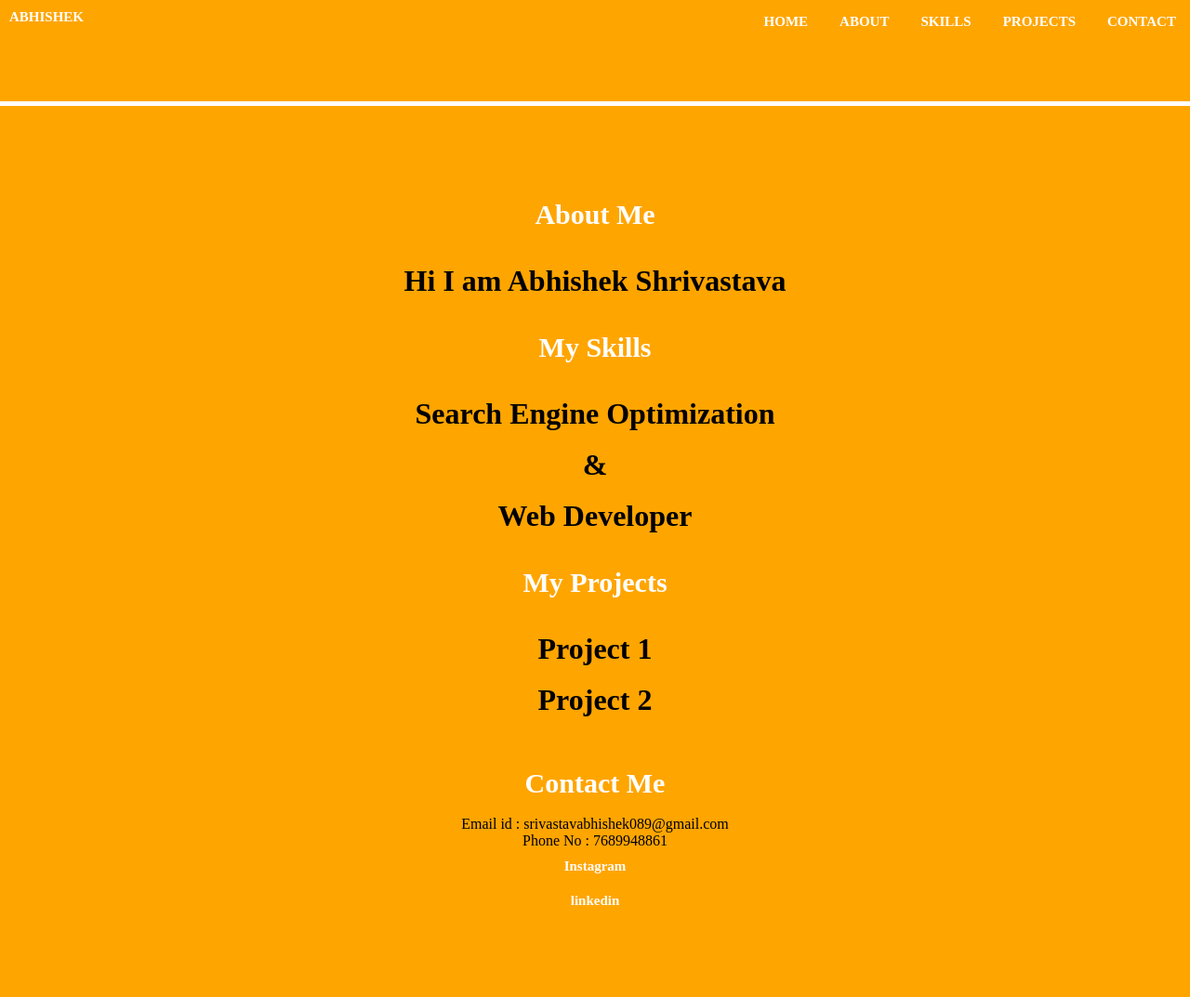
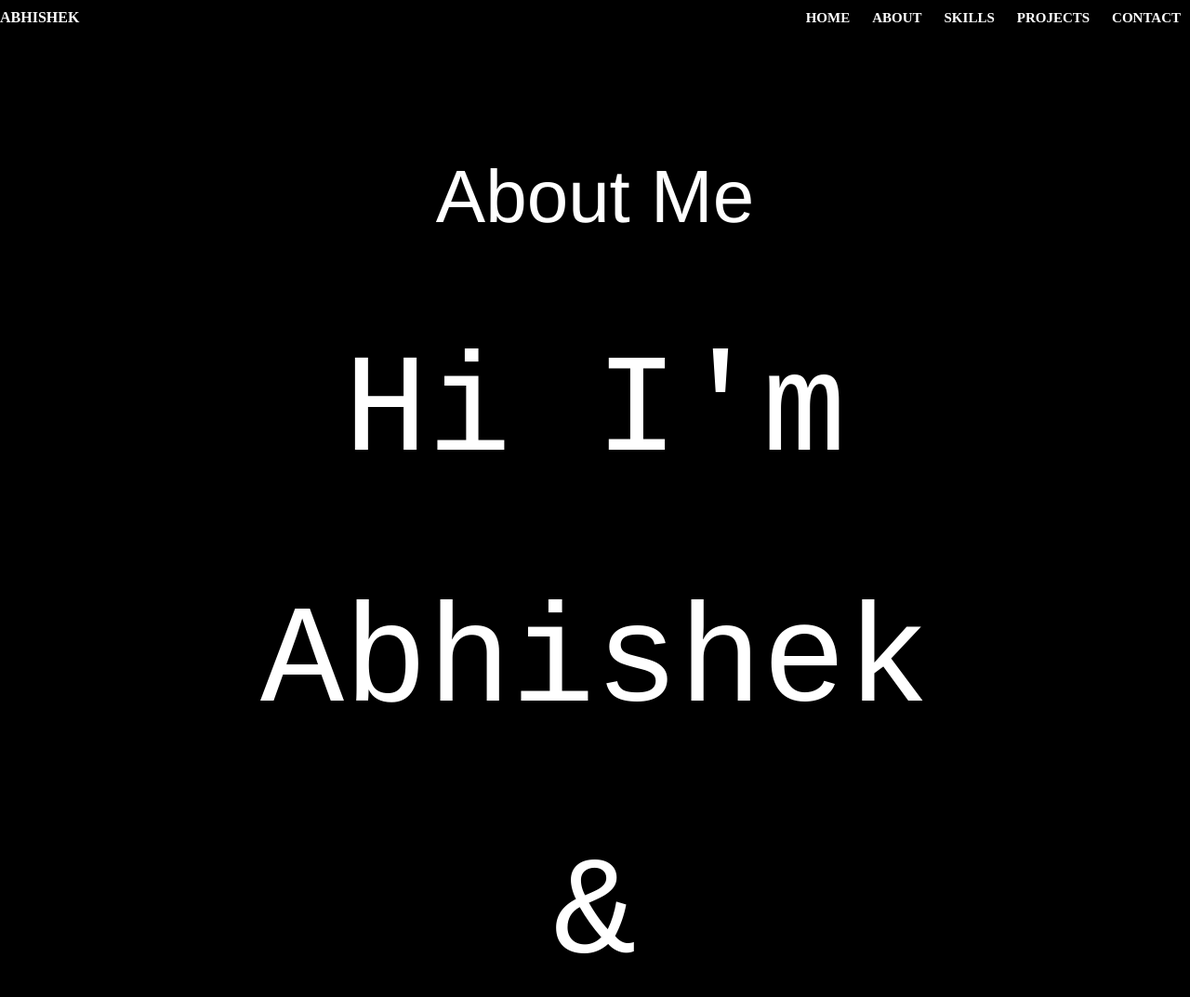
Before and after one commit to abhicoder9/abhicoder9.github.io, a plain HTML site: page index.html in a window 1280 px wide. Shown: the top 1073 px of the page at 93% size. Before the commit the page ends 988 px from the top, so only its background shows below. Drawn offline with Linux system fonts and the light colour scheme.

Commit message:
some changes

```diff
--- a/index.html
+++ b/index.html
@@ -5,15 +5,13 @@
     <meta http-equiv="X-UA-Compatible" content="IE=edge">
     <meta name="viewport" content="width=device-width, initial-scale=1.0">
     <link rel="stylesheet" href="styles.css">
-    <link rel="preconnect" href="https://fonts.googleapis.com">
-    <link rel="preconnect" href="https://fonts.gstatic.com" crossorigin>
     <link href="https://fonts.googleapis.com/css2?family=Roboto:wght@100;300&display=swap" rel="stylesheet">
     <title>Abhishek Shrivastava</title>
 </head>
 <body>
     <div class="header">
-        <a href="index.html">ABHISHEK</a>
-        <nav>
+        <a href="index.html" id="Abhishek">ABHISHEK</a>
+        <div class="nav">
             <ul>
                 <li><a href="#home">HOME</a></li>
                 <li><a href="#about">ABOUT</a></li>
@@ -21,49 +19,56 @@
                 <li><a href="#project">PROJECTS</a></li>
                 <li><a href="#contact">CONTACT</a></li>
             </ul>
-        </nav>
+        </div>
     </div>
     <br>
     <br>
     <br>
     <br>
-    <div class="blank"></div>
+    <br>
     <div class="about">
-        <h2>About Me</h2>
-        <br>
-        <br>
-        <h1>Hi I am Abhishek Shrivastava</h1>
-        <br>
-        <br>
+        <div>
+            <h2>About Me</h2>
+        </div>
+        <div>
+            <h1>Hi I'm</h1>
+            <h1>Abhishek</h1>
+            <h1>&</h1>
+            <h1>I'm Learning Web Developer</h1>
+        </div>
     </div>
     <div class="skills">
-        <h2>My Skills</h2>
-        <br>
-        <br>
-        <h1>Search Engine Optimization</h1>
-        <br>
-        <h1>&</h1>
-        <br>
-        <h1>Web Developer</h1>
-        <br>
-        <br>
+        <div class="skills">
+            <h2>My skills</h2>
+        </div>
+        <div class="skill">
+            <div>
+                <h2>HTML</h2>
+                <p>Beginner</p>
+            </div>
+            <div>
+                <h2>CSS</h2>
+                <p>Beginner</p>
+            </div>
+            <div>
+                <h2>Javascript</h2>
+                <p>Beginner</p>
+            </div>
+        </div>
+        <span id="skill">Web Developer</span>
+        <span id="skill">SEO</span>
     </div>
+    <a href="https://github.com/abhicoder9/StopWatch">
     <div class="projects">
-        <h2>My Projects</h2>
-        <br>
-        <br>
-        <h1>Project 1</h1>
-        <br>
-        <h1>Project 2</h1>
-        <br>
-        <br>
+        <div class="project">
+            <h2>My Projects</h2>
+            <h2>STOPWATCH</h2>
+        </div>
     </div>
+    </a>
     <div class="contact">
-        <br>
         <h2>Contact Me</h2>
-        <br>
         <p>Email id : srivastavabhishek089@gmail.com</p>
-        <p>Phone No : 7689948861</p>
-        <p><a href="https://www.instagram.com/abhisheksrivastava830/">Instagram</a></p>
+        <a href="https://www.instagram.com/abhisheksrivastava830/">Instagram</a></p>
         <a href="https://www.linkedin.com/in/abhishek-shrivastava-0749a61b5/">linkedin</a>
     </div>
--- a/styles.css
+++ b/styles.css
@@ -1,70 +1,66 @@
-*{
+body{
     margin: 0%;
     padding: 0%;
-    background-color: orange;
+    background-color: black;
+    text-align: center;
+    color: white;
 }
-
+.header{
+    margin-top: 10px;
+    background-color: black;
+}
+#Abhishek{
+    float: left;
+}
 a{
     color: white;
-    font-size: 15px;
     text-decoration:none;
     font-weight: bold;
-    display: inline-block;
-    padding: 5px;
-    margin: 5px;
-    background-color: orange;
-
-}
-nav{
-    list-style: none;
-    float: right;
-    margin: 0.1px;
+    margin: 0%;
+    padding: 0%;
 }
 ul{
     list-style: none;
     padding: 0%;
     margin: 0%;
+    float: right;
 }
 li{
     display: inline-block;
-    background-color: orange;
-    font-weight:800;
-    padding: 10px;
-    margin: 5px;
-    background-size :10px;
-
 }
 ul li a {
     color : white;
     text-decoration:none;
     font-weight: 800;
     font-size: 15px;
-    display: inline-block;
-    padding: 0;
-    margin: 0;
-    display: flex;
+    padding: 10px;
 }
 .about {
-    text-align: center;
-    padding-top: 100px;
 }
 .skills{
-    text-align: center;
 }
 .projects{
-    text-align: center;
 }
 .contact{
-    text-align: center;
 }
 h2{
-    display: block;
-    font-size: 30px;
-    background-color: orange;
-    color: white;
+    font-size: 80px;
+    font-family: 'Franklin Gothic Medium', 'Arial Narrow', Arial, sans-serif;
+    font-weight: normal;
 }
-.blank{
+h1{
+    font-family: 'Courier New', Courier, monospace;
+    font-size: 150px;
+    font-weight: lighter;
+}
+#abhi{
+    font-family: 'Gill Sans', 'Gill Sans MT', Calibri, 'Trebuchet MS', sans-serif;
+    font-weight: bold;
+}
+#skill{
+    font-size: 50px;
+    padding: 50px;
     background-color: white;
-    height: 5px;
-    display: flexbox;
+    display: inline-block;
+    color: black;
 }
```
